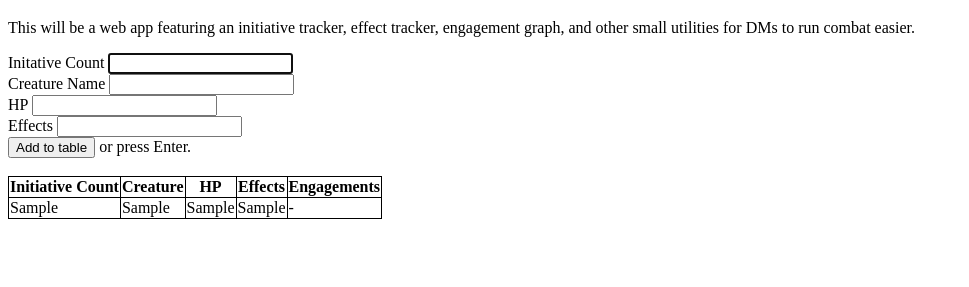
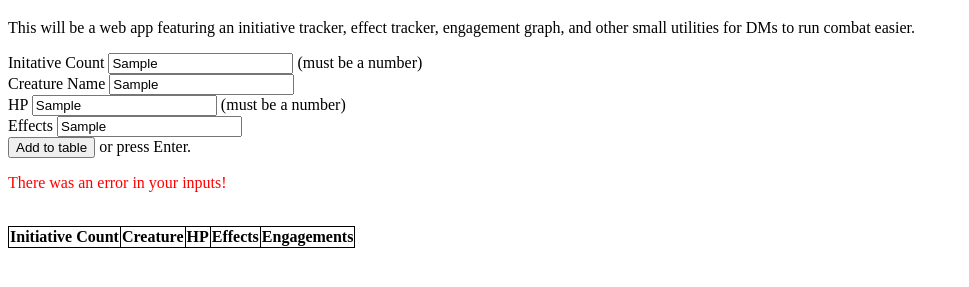
Before and after one commit to ChandlerMakesVidya/DNDCombatUtility, a website: page index.html in a window 1280 px wide. Both pictures are taken after typing "Sample", "Sample", "Sample", "Sample" into the empty fields and a click on the input "Add to table". Shown: the part 61-348 px from the top of the page, without its empty margins (0-969 px from the left). Drawn offline with nearby package versions, Linux system fonts and the light colour scheme.

Commit message:
Added type checking for initiative and health, and fixed sort as such.

```diff
--- a/index.html
+++ b/index.html
@@ -21,15 +21,17 @@
     </p>
 
     <div id="input">
-      <form id="inputForm" onsubmit="addRow(); clearInputs(); sortTable();">
+      <form id="inputForm" onsubmit="addRow();">
         <label for="initiativeCount">Initative Count</label>
         <input type="text" name="initiativeCount" id="initiativeCount" />
+        <label>(must be a number)</label>
         <br />
         <label for="creatureName">Creature Name</label>
         <input type="text" name="health" id="creatureName" />
         <br />
         <label for="health">HP</label>
         <input type="text" name="health" id="health" />
+        <label>(must be a number)</label>
         <br />
         <label for="effects">Effects</label>
         <input type="text" name="effects" id="effects" />
@@ -38,6 +40,8 @@
         <label for="">or press Enter.</label>
       </form>
     </div>
+
+    <p id="inputErrorMessage">There was an error in your inputs!</p>
 
     <div id="initiativeTracker">
       &nbsp;
--- a/index.js
+++ b/index.js
@@ -4,23 +4,29 @@ const initiativeCountInput = document.getElementById("initiativeCount");
 const creatureNameInput = document.getElementById("creatureName");
 const healthInput = document.getElementById("health");
 const effectsInput = document.getElementById("effects");
+const inputErrorMessage = document.getElementById("inputErrorMessage");
 
 $("#inputForm").submit(function(e) {
     e.preventDefault();
 });
 
 function addRow() {
+    inputErrorMessage.style.opacity = 0;
+    if(isNaN(Number(initiativeCountInput.value)) || isNaN(Number(healthInput.value))){
+        inputErrorMessage.style.opacity = 1;
+        return;
+    }
+
     let newRow = table.insertRow(-1);
     newRow.insertCell(0).innerHTML = initiativeCountInput.value;
     newRow.insertCell(1).innerHTML = creatureNameInput.value;
     newRow.insertCell(2).innerHTML = healthInput.value;
     newRow.insertCell(3).innerHTML = effectsInput.value;
     newRow.insertCell(4).innerHTML = "-";
-}
 
-function clearInputs() {
     inputForm.reset();
     initiativeCountInput.focus();
+    sortTable();
 }
 
 function sortTable() {
@@ -32,9 +38,9 @@ function sortTable() {
         console.log(rows);
         for(i = 1; i < (rows.length - 1); i++) {
             shouldSwitch = false;
-            x = rows[i].getElementsByTagName("td")[0];
-            y = rows[i+1].getElementsByTagName("td")[0];
-            if(x.innerHTML.toLowerCase() < y.innerHTML.toLowerCase()) {
+            x = Number(rows[i].getElementsByTagName("td")[0].innerHTML);
+            y = Number(rows[i+1].getElementsByTagName("td")[0].innerHTML);
+            if(x < y) {
                 shouldSwitch = true;
                 break;
             }
--- a/style.css
+++ b/style.css
@@ -1,4 +1,9 @@
 table, th, td {
-    border: 1px solid black;
-    border-collapse: collapse;
-  }
+  border: 1px solid black;
+  border-collapse: collapse;
+}
+
+#inputErrorMessage {
+  color: red;
+  opacity: 0;
+}
```
